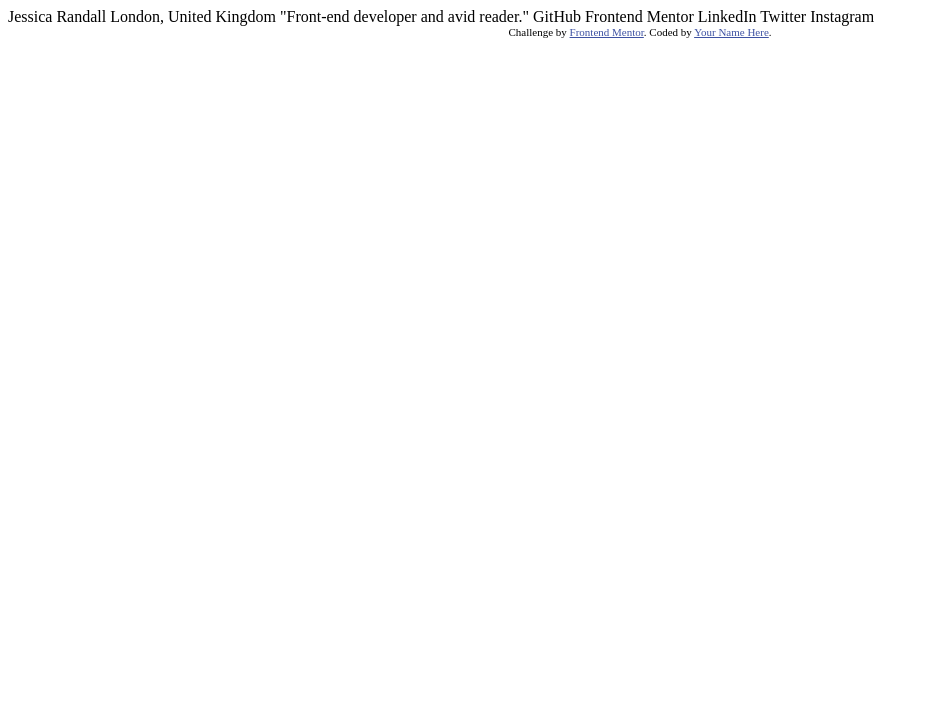
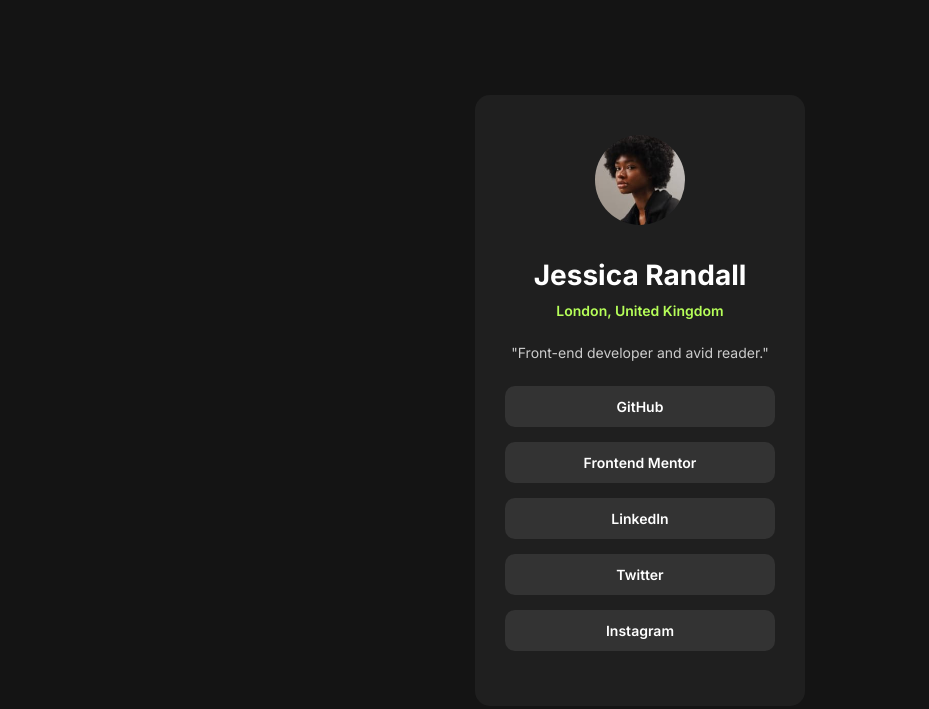
Before and after one commit to Eultype/FrontendMentor, a plain HTML site: page social-links-profile-main/index.html in a window 1280 px wide. Shown: the whole page, without its empty margins (0-929 px from the left). Drawn offline with Linux system fonts and the light colour scheme.

Commit message:
feat(social-links-profile-main): modification du index.html + fichier style.css - Projet terminé

```diff
--- a/blog-preview-card-main/assets/css/style.css
+++ b/blog-preview-card-main/assets/css/style.css
@@ -1,7 +1,6 @@
 /* ===== FICHE DE STYLE ===== */
-
 /* === Importation des polices === */
-@import url('https://fonts.googleapis.com/css2?family=Figtree:ital,wght@0,300..900;1,300..900&display=swap');
+@import url('https://fonts.googleapis.com/css2?family=Outfit:wght@100..900&display=swap');
 
 /* === Background === */
 body {
@@ -9,124 +8,66 @@ body {
     display: flex;
     justify-content: center;
     align-items: center;
-    background-color: hsl(47, 88%, 63%);
-    font-family: 'Figtree', serif;
+    background-color: hsl(212, 45%, 89%);
+    font-family: 'Outfit', sans-serif;
     margin: 0;
-}
-
-body p {
-    font-size: 15px;
 }
 
 /* === Container === */
 .container {
     margin: 40px 30px;
-    padding: 22px 22px;
+    padding: 18px 18px;
     background: hsl(0,0%,100%);
-    border-radius: 16px;
+    border-radius: 20px;
+    box-shadow: 0 3px 24px rgba(0,0,0,0.08);
     display: flex;
     flex-direction: column;
-    border: 1px solid black;
-    box-shadow: 8px 8px 0 black;
 }
 
 /* === Image === */
 .container img {
     width: 100%;
     border-radius: 12px;
-}
-
-
-/* === Badge === */
-.badge-section {
-    margin-top: 28px;
-}
-.badge {
-    background-color: hsl(47, 88%, 63%);
-    padding: 6px 10px;
-    border-radius: 5px;
-    font-size: 12px;
-    font-weight: 900;
-
-}
-
-/* === Date de publication === */
-.published {
-    font-weight: 500;
-    margin-top: 4px;
-}
-
-.published p {
-    font-size: 12px;
+    margin-bottom: 10px;
 }
 
 /* === Attribution === */
+.attribution {
+    text-align: center;
+    padding: 0 20px;
+}
 
 .attribution p:first-child {
-    color: hsl(0, 0%, 7%);
-    font-size: 22px;
-    font-weight: 900;
+    color: hsl(218, 44%, 22%);
+    font-size: 24px;
+    font-weight: 700;
     margin-bottom: 1rem;
-    margin-top: 4px;
-    display: inline;
+}
+.attribution p:last-child {
+    color: hsl(216, 15%, 48%);
+    font-weight: 400;
+    font-size: 18px
 }
 
-.attribution p:first-child:hover {
-    cursor: pointer;
-    color: hsl(47, 88%, 63%)
-}
-
-.attribution p:last-child {
-    color: hsl(0, 0%, 42%);
-    font-weight: 500;
-}
-
-/* === Auteur article === */
-.author_published {
-    margin-top: 4px;
-    display: flex;
-    align-items: center;
-}
-
-/* Image */
-.author_published img {
-    width: 32px;
-}
-
-/* Nom */
-.author_published p {
-    margin-left: 10px;
-    font-weight: 900;
-}
-
-/* === Auteur === */
+/* === Author === */
 .author {
     text-align: center;
 }
-
 
 /* ===== RESPONSIVE ===== */
 /* Desktop (1440px) */
 @media (min-width: 600px) {
     .container {
-        max-width: 300px;
-        padding: 18px 18px;
-        box-shadow: 7px 7px 0 black;
+        max-width: 280px;
+        padding: 16px 16px;
     }
-
+    .attribution {
+        padding: 0 16px;
+    }
     .attribution p:first-child {
-        font-size: 20px;
-        margin-top: 0;
+        font-size: 21px;
     }
     .attribution p:last-child {
-        font-size: 14px
+        font-size: 15px
     }
-    .author_published img {
-        width: 28px;
-    }
-    .author_published p {
-        font-size: 12px;
-        margin-top: 6px;
-    }
-
 }
--- /dev/null
+++ b/social-links-profile-main/assets/css/style.css
@@ -0,0 +1,88 @@
+/* -----------------------------
+   MOBILE
+------------------------------ */
+@import url('https://fonts.googleapis.com/css2?family=Inter:ital,opsz,wght@0,14..32,100..900;1,14..32,100..900&display=swap');
+
+* {
+    box-sizing: border-box;
+    margin: 0;
+    padding: 0;
+}
+
+body {
+    min-height: 100vh;
+    display: flex;
+    align-items: center;
+    justify-content: center;
+    background: #141414;
+    font-family: Inter, sans-serif;
+    color: #fff;
+    font-size: 14px;
+}
+
+/* Carte */
+.card {
+    background: #1f1f1f;
+    width: 100%;
+    min-width: 330px;
+    padding: 30px 20px 10px 20px;
+    text-align: center;
+    border-radius: 15px;
+}
+
+/* Avatar */
+.avatar {
+    width: 90px;
+    height: 90px;
+    border-radius: 50%;
+    object-fit: cover;
+    margin-bottom: 20px;
+}
+
+/* Texts */
+h1 {
+    margin: 10px 0 10px;
+    font-weight: 700;
+}
+
+.location {
+    color: #b6ff59;
+    font-size: 14px;
+    font-weight: 600;
+    margin-bottom: 25px;
+}
+
+.bio {
+    color: #cccccc;
+    font-size: 14px;
+    margin-bottom: 25px;
+}
+
+/* Boutons */
+.btn {
+    display: block;
+    background: #333;
+    color: #fff;
+    text-decoration: none;
+    padding: 12px 0;
+    border-radius: 10px;
+    font-weight: 600;
+    margin: 15px 0;
+    transition: 0.2s;
+}
+
+.btn:hover {
+    background: #b6ff59;
+    color: black;
+    cursor: pointer;
+}
+
+/* -----------------------------
+   DESKTOP
+------------------------------ */
+
+@media (min-width: 600px) {
+    .card {
+        padding: 40px 30px;
+    }
+}
--- a/social-links-profile-main/index.html
+++ b/social-links-profile-main/index.html
@@ -3,32 +3,30 @@
 <head>
   <meta charset="UTF-8">
   <meta name="viewport" content="width=device-width, initial-scale=1.0"> <!-- displays site properly based on user's device -->
-
+  <!-- Favicon -->
   <link rel="icon" type="image/png" sizes="32x32" href="./assets/images/favicon-32x32.png">
-
-  <title>Frontend Mentor | Social links profile</title>
-
-  <!-- Feel free to remove these styles or customise in your own stylesheet 👍 -->
-  <style>
-    .attribution { font-size: 11px; text-align: center; }
-    .attribution a { color: hsl(228, 45%, 44%); }
-  </style>
+  <!-- CSS -->
+  <link rel="stylesheet" href="assets/css/style.css">
+  <title>Frontend Mentor | Blog preview card</title>
 </head>
 <body>
+<main>
+    <div class="card">
+        <img src="assets/images/avatar-jessica.jpeg" alt="Profile" class="avatar">
 
-  Jessica Randall
-  London, United Kingdom
-  "Front-end developer and avid reader."
+        <h1>Jessica Randall</h1>
+        <p class="location">London, United Kingdom</p>
 
-  GitHub
-  Frontend Mentor
-  LinkedIn
-  Twitter
-  Instagram
+        <p class="bio">"Front-end developer and avid reader."</p>
 
-  <div class="attribution">
-    Challenge by <a href="https://www.frontendmentor.io?ref=challenge" target="_blank">Frontend Mentor</a>.
-    Coded by <a href="#">Your Name Here</a>.
-  </div>
+        <div class="links">
+            <a href="#" class="btn">GitHub</a>
+            <a href="#" class="btn">Frontend Mentor</a>
+            <a href="#" class="btn">LinkedIn</a>
+            <a href="#" class="btn">Twitter</a>
+            <a href="#" class="btn">Instagram</a>
+        </div>
+    </div>
+</main>
 </body>
 </html>
```
